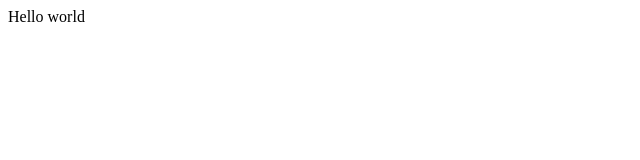
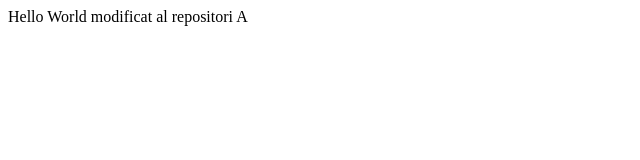
Before and after one commit to mosta098/git-amb-branques, a plain HTML site: page index.html in a window 1280 px wide. Shown: the whole page, without its empty margins (0-640 px from the left). Drawn offline with Linux system fonts and the light colour scheme.

Commit message:
Update index.html

```diff
--- a/index.html
+++ b/index.html
@@ -1,4 +1,3 @@
 <p>
-Hello world
-
+Hello World modificat al repositori A
 </p>
```
